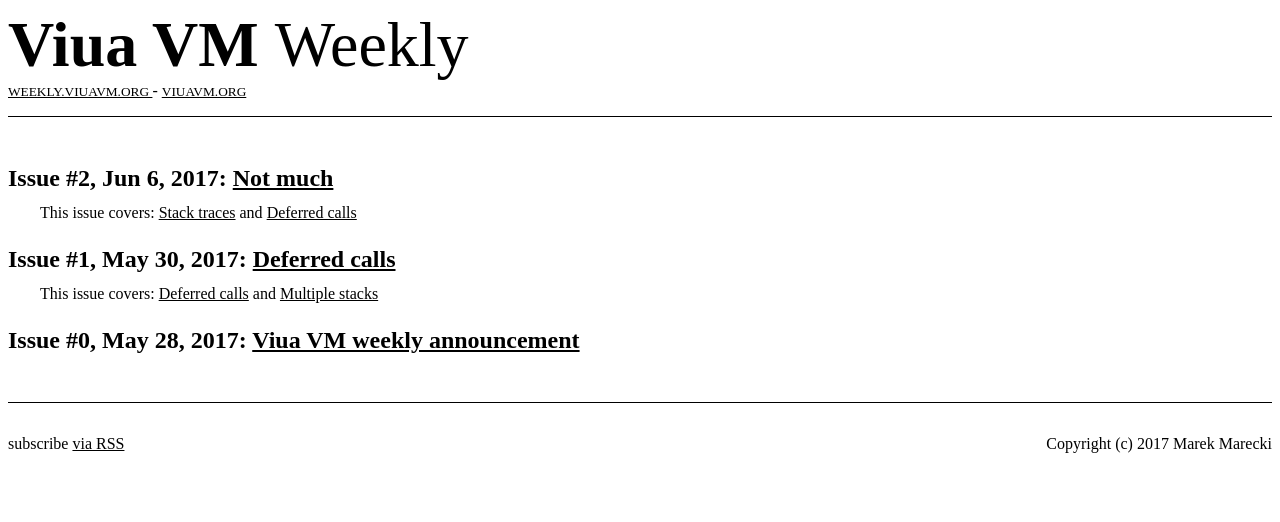
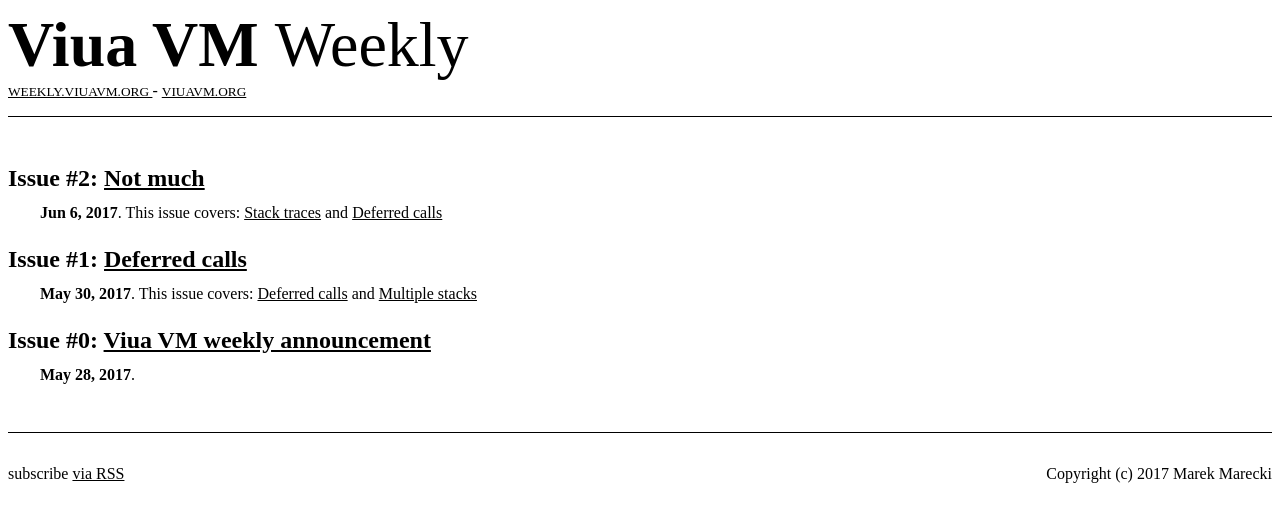
Before and after one commit to marekjm/weekly.viuavm.org, a Jekyll site: the page built from index.html, in a window 1280 px wide. Shown: the top 522 px of the page. Built offline with Jekyll 4.4.1, drawn with Linux system fonts in a browser that asks for light colours.

Commit message:
Make front page a bit more readable

```diff
--- a/index.html
+++ b/index.html
@@ -9,10 +9,12 @@
     {% for post in site.posts %}
     <section>
         {% assign date_format = site.minima.date_format | default: "%b %-d, %Y" %}
-        <h2>Issue #{{ post.weekly_issue_index }}, {{ post.date | date: date_format }}: <a class="post-link" href="{{ post.url | relative_url }}">{{ post.title | escape }}</a></h2>
+        <h2>Issue #{{ post.weekly_issue_index }}: <a class="post-link" href="{{ post.url | relative_url }}">{{ post.title | escape }}</a></h2>
+
+        <p> <strong>{{ post.date | date: date_format }}</strong>.
 
         {% if post.sections %}
-        <p> This issue covers:
+        This issue covers:
         {% endif %}
 
         {% for each in post.sections %}
@@ -24,9 +26,7 @@
             - <a href="{{ post.url | relative_url }}#{{ each.id }}">{{ each.name }}</a>
             {% endif %}
         {% endfor %}
-        {% if post.sections %}
         </p>
-        {% endif %}
     </section>
     {% endfor %}
 </div>
```
